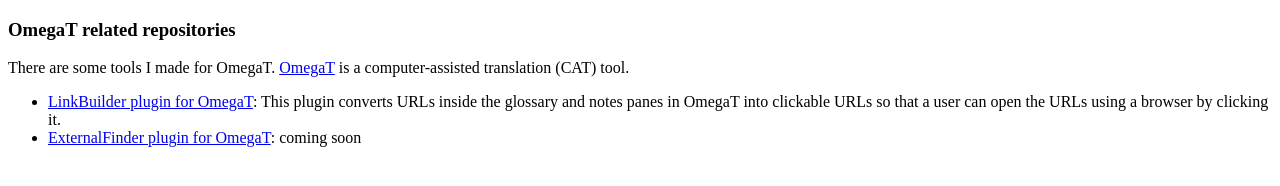
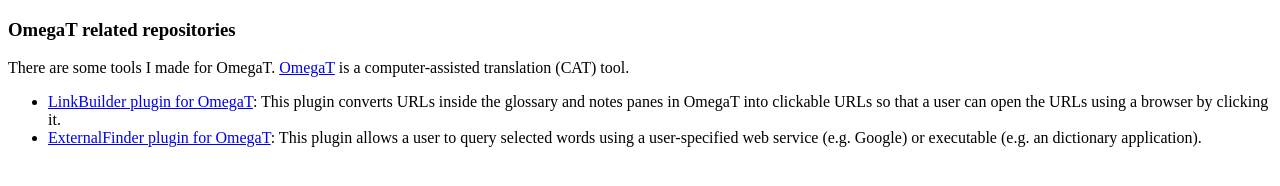
Before and after one commit to hiohiohio/hiohiohio.github.io, a plain HTML site: page index.html in a window 1280 px wide. Drawn offline with Linux system fonts and the light colour scheme.

Commit message:
Added a description for ExternalFinder plugin.

```diff
--- a/index.html
+++ b/index.html
@@ -9,7 +9,7 @@
 		<p>There are some tools I made for OmegaT. <a href="http://www.omegat.org/">OmegaT</a> is a computer-assisted translation (CAT) tool.</p>
 		<ul>
 			<li><a href="https://github.com/hiohiohio/omegat-plugin-linkbuilder">LinkBuilder plugin for OmegaT</a>: This plugin converts URLs inside the glossary and notes panes in OmegaT into clickable URLs so that a user can open the URLs using a browser by clicking it.</li>
-			<li><a href="https://github.com/hiohiohio/omegat-plugin-externalfinder">ExternalFinder plugin for OmegaT</a>: coming soon</li>
+			<li><a href="https://github.com/hiohiohio/omegat-plugin-externalfinder">ExternalFinder plugin for OmegaT</a>: This plugin allows a user to query selected words using a user-specified web service (e.g. Google) or executable (e.g. an dictionary application).</li>
 		</ul>
 
 <script>
```
